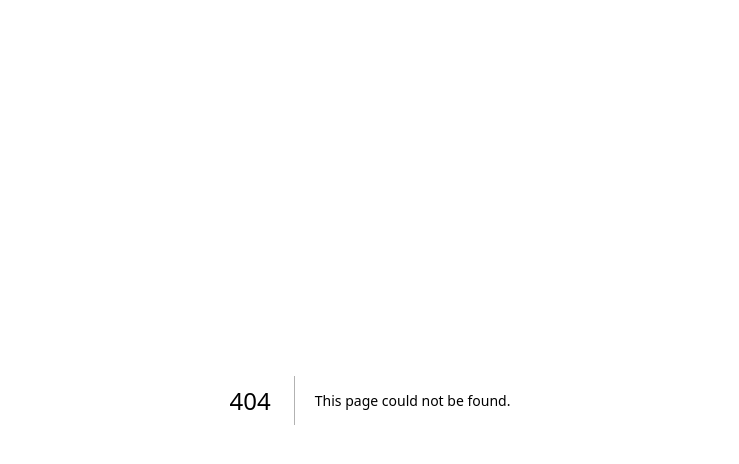
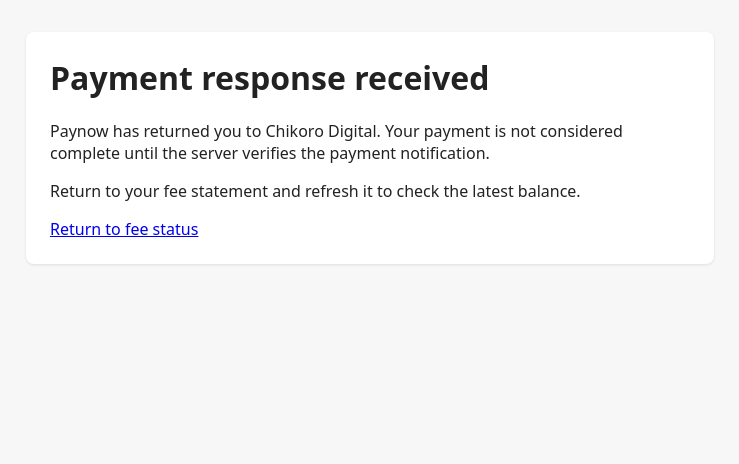
Before and after one commit to Mishtino/Chikoro-Digital, a Next.js app in the folder web/: page /paynow/return in a window 1280 px wide. Before the commit this address had no page. Shown: the top 464 px of the page, without its empty margins (270-1009 px from the left). Built offline with nearby package versions, Linux system fonts and the light colour scheme.

Commit message:
Add a safe Paynow return page that does not assume payment success

```diff
--- /dev/null
+++ b/web/pages/paynow/return.js
@@ -0,0 +1,17 @@
+import Link from 'next/link';
+
+export default function PaynowReturn() {
+  return (
+    <div className="container">
+      <div className="card">
+        <h1>Payment response received</h1>
+        <p>
+          Paynow has returned you to Chikoro Digital. Your payment is not
+          considered complete until the server verifies the payment notification.
+        </p>
+        <p>Return to your fee statement and refresh it to check the latest balance.</p>
+        <Link href="/portal/fees">Return to fee status</Link>
+      </div>
+    </div>
+  );
+}
```
